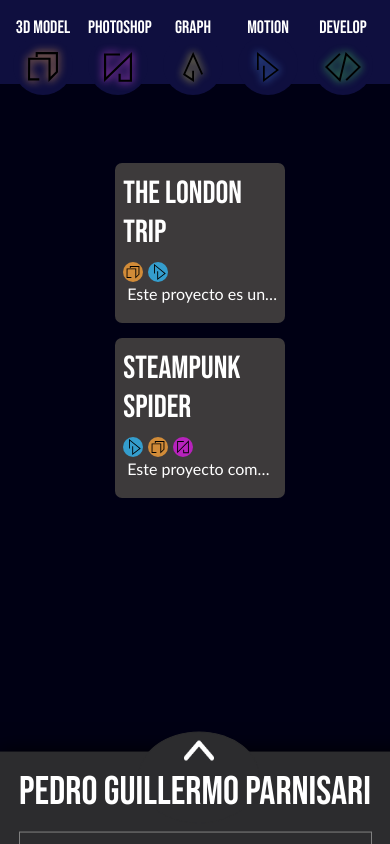
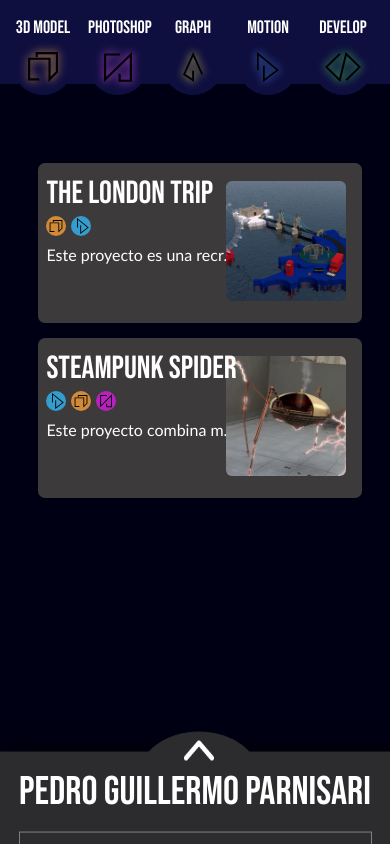
Before and after one commit to JuanMartinSalinas/portfolio-pedro, a React (Vite) app: page / in a window 390 px wide. Built offline with nearby package versions, Linux system fonts and the light colour scheme.

Commit message:
final touches in card

```diff
--- a/src/Components/Cards/Cards.module.css
+++ b/src/Components/Cards/Cards.module.css
@@ -277,7 +277,7 @@
 
     .cardBox {
         display:grid;
-        grid-template-columns: repeat(auto-fill, minmax(10rem, 1fr));
+        grid-template-columns: repeat(auto-fill, minmax(20rem, 1fr));
         grid-gap:15px 15px;
         width:83%;
         margin:0 auto;
@@ -292,7 +292,7 @@
         position:relative;
         background-color: #3d3a3b;
         border-radius: 7px;
-        width:170px;
+        width:100%;
         height:160px;
         cursor:pointer;
         transition:ease-in-out 0.2s;
@@ -303,19 +303,27 @@
         transform:scale(103%);
         transition:ease-in-out 0.2s;
     }
+    .imageAndText {
+        text-align:end;
+        margin:0px;
+        margin-top:-4em;
+        margin-right:1em;
+        height:120px;
+    }
         .cardImg {
             z-index: 0;
             position: relative;
-            margin-top:3px;
-            border-radius: 10px;
-            height:50px;
-            display:none;
+            margin-top:0px;
+            border-radius: 0px;
+            height:120px;
+            width:120px;
+            object-fit: cover;
+            border-radius:6px;
         }
         .titulo {
             z-index: 1;
             font-family: 'Bebas Neue';
             font-weight: lighter;
-
             position:relative;
             bottom:10px;
             background-color: transparent;
@@ -324,29 +332,26 @@
             padding-left:0.25em;
             padding-right:0.4em;
         }
-        .imageAndText {
-            text-align: center;
-            margin:12px;
-        }
         .paragraph {
             text-align: left;
             color:white;
             font-family:'Gill Sans', 'Gill Sans MT', Calibri, 'Trebuchet MS', sans-serif;
             font-weight: lighter;
             padding-bottom:1em;
+            padding-left:0.5em;
             text-overflow: ellipsis;
             overflow: hidden;
             white-space:nowrap;
-            width:150px;
+            width:190px;
             height:50px;
-            margin-top:0px;
+            margin-top:-60px;
         }
         .techBox {
             position:absolute;
-            top:70px;
+            top:45px;
             padding:0.5em;
             width:100%;
-            margin-top:1.3em;
+            margin-top:0em;
         }
             .techUsed {
                 z-index: 1;
@@ -573,7 +578,7 @@
 @media only screen and (max-width:375px) {
     .cardBox {
         display:grid;
-        grid-template-columns: repeat(auto-fill, minmax(9rem, 1fr));
+        grid-template-columns: repeat(auto-fill, minmax(20rem, 1fr));
         grid-gap:15px 15px;
         width:83%;
         margin:0 auto;
@@ -587,12 +592,46 @@
         position:relative;
         background-color: #3d3a3b;
         border-radius: 7px;
-        width:140px;
-        height:160px;
+        width:100%;
+        height:145px;
         cursor:pointer;
         transition:ease-in-out 0.2s;
         color:black;
         text-decoration: none;
+    }
+    .card:hover {
+        transform:scale(103%);
+        transition:ease-in-out 0.2s;
+    }
+    .imageAndText {
+        text-align:end;
+        margin:0px;
+        margin-top:-4em;
+        margin-right:1em;
+        height:120px;
+    }
+        .cardImg {
+            z-index: 0;
+            position: relative;
+            margin-top:0px;
+            border-radius: 0px;
+            height:120px;
+            width:120px;
+            object-fit: cover;
+            border-radius:6px;
+        }
+        .titulo {
+            z-index: 1;
+            font-family: 'Bebas Neue';
+            font-weight: lighter;
+            position:relative;
+            bottom:10px;
+            background-color: transparent;
+            color:white;
+            padding:0em;
+            padding-left:0.25em;
+            padding-right:0.4em;
+            font-size:28px;
         }
         .paragraph {
             text-align: left;
@@ -600,19 +639,20 @@
             font-family:'Gill Sans', 'Gill Sans MT', Calibri, 'Trebuchet MS', sans-serif;
             font-weight: lighter;
             padding-bottom:1em;
+            padding-left:0.5em;
             text-overflow: ellipsis;
             overflow: hidden;
             white-space:nowrap;
-        width:120px;
+            width:160px;
             height:50px;
-        margin-top:0px;
+            margin-top:-60px;
         }
         .techBox {
             position:absolute;
-        top:70px;
+            top:45px;
             padding:0.5em;
             width:100%;
-        margin-top:1.3em;
+            margin-top:0em;
         }
         .techUsed {
             z-index: 1;
@@ -632,7 +672,7 @@
 @media only screen and (max-width:320px) {
     .cardBox {
         display:grid;
-        grid-template-columns: repeat(auto-fill, minmax(7rem, 1fr));
+        grid-template-columns: repeat(auto-fill, minmax(20rem, 1fr));
         grid-gap:15px 40px;
         width:83%;
         margin:0 auto;
@@ -646,8 +686,8 @@
         position:relative;
         background-color: #3d3a3b;
         border-radius: 7px;
-        width:140px;
-        height:160px;
+        width:100%;
+        height:145px;
         cursor:pointer;
         transition:ease-in-out 0.2s;
         color:black;
@@ -662,16 +702,16 @@
         text-overflow: ellipsis;
         overflow: hidden;
         white-space:nowrap;
-        width:120px;
+        width:150px;
         height:50px;
-        margin-top:0px;
+        margin-top:-50px;
     }
     .techBox {
         position:absolute;
-        top:70px;
+        top:45px;
         padding:0.5em;
         width:100%;
-        margin-top:1.3em;
+        margin-top:0em;
     }
         .techUsed {
             z-index: 1;
```
Lines whose indentation alone changed are shown as unchanged.
